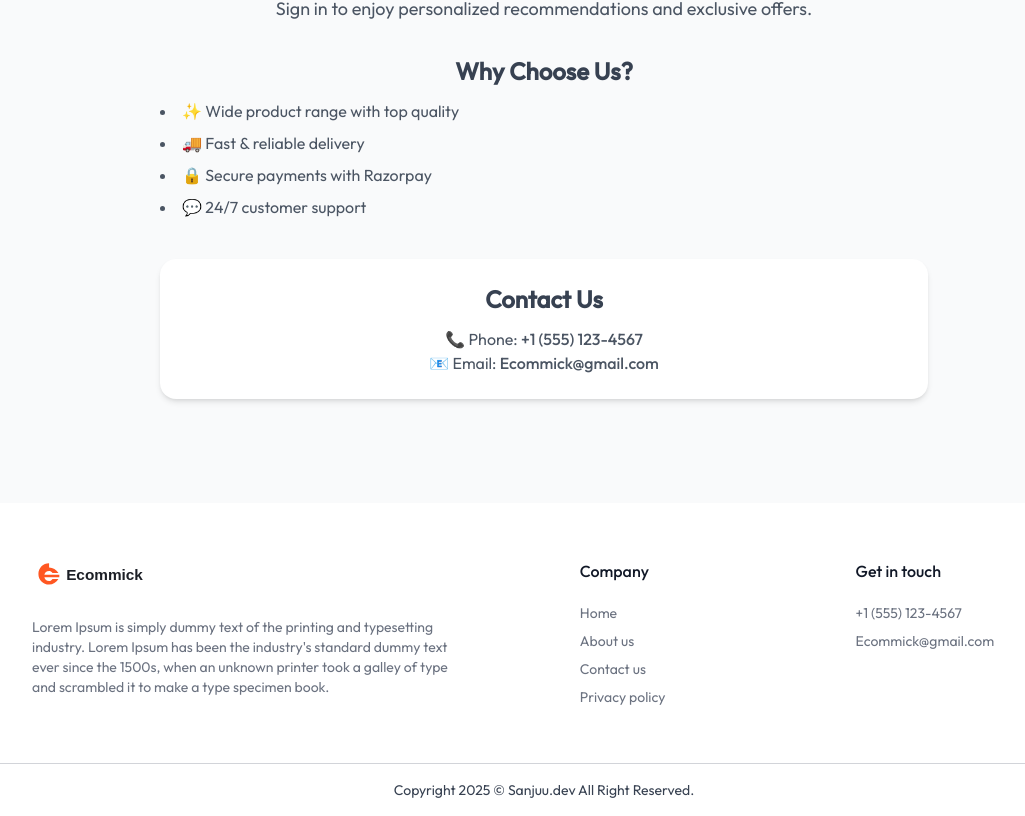
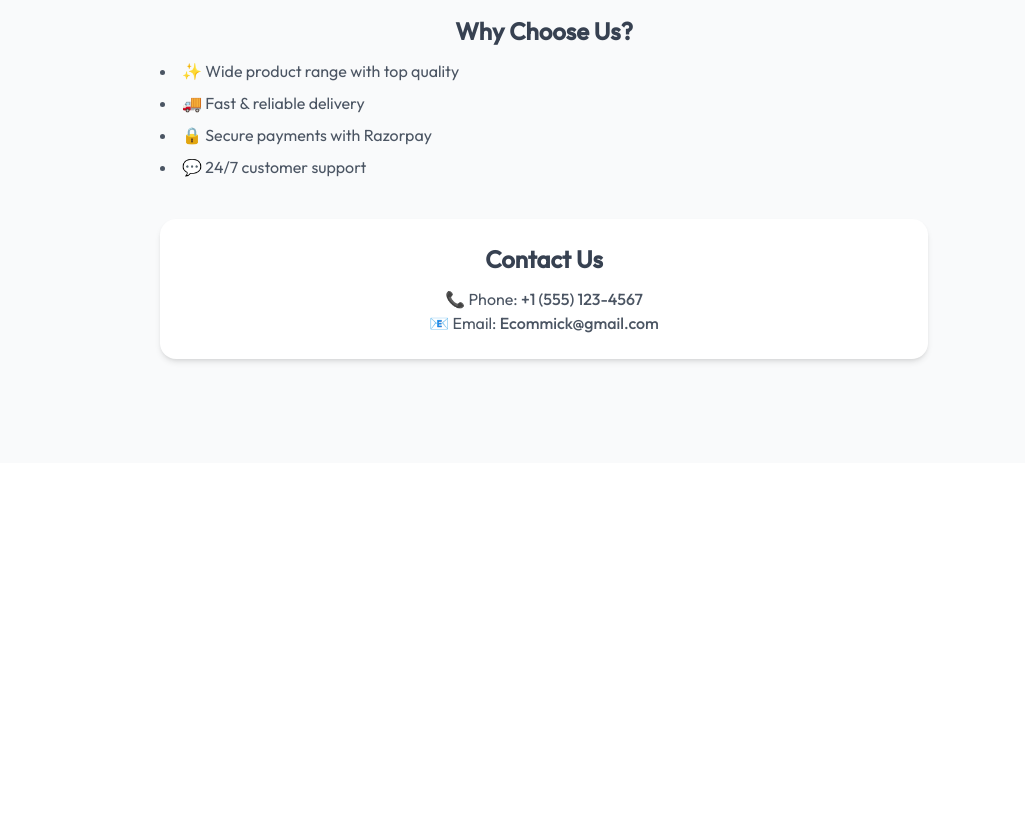
Before and after one commit to san376/Ecommick, a Next.js app: page /about in a window 1280 px wide. Shown: the part 373-1189 px from the top of the page, without its empty margins (96-1121 px from the left). After the commit the page ends 836 px from the top, so only its background shows below. Built offline with nearby package versions, Linux system fonts and the light colour scheme; no server answers; the database is empty.

Commit message:
Small changes

```diff
--- a/app/about/page.jsx
+++ b/app/about/page.jsx
@@ -11,7 +11,7 @@
     return (
         <>
             <Navbar />
-            <div className="min-h-screen bg-gray-50 flex flex-col items-center justify-center px-6 py-12">
+            <div className="min-h-screen bg-gray-50 flex flex-col items-center justify-center px-6 py-12 -mt-10">
                 <div className="max-w-3xl text-center">
                     {/* <h1 className="text-4xl font-bold text-gray-800 mb-4">About Us</h1> */}
                     <p className="text-lg text-gray-600 mb-6">
@@ -55,7 +55,7 @@
                     </div>
                 </div>
             </div>
-            <Footer />
+            {/* <Footer /> */}
         </>
     );
 }
```
